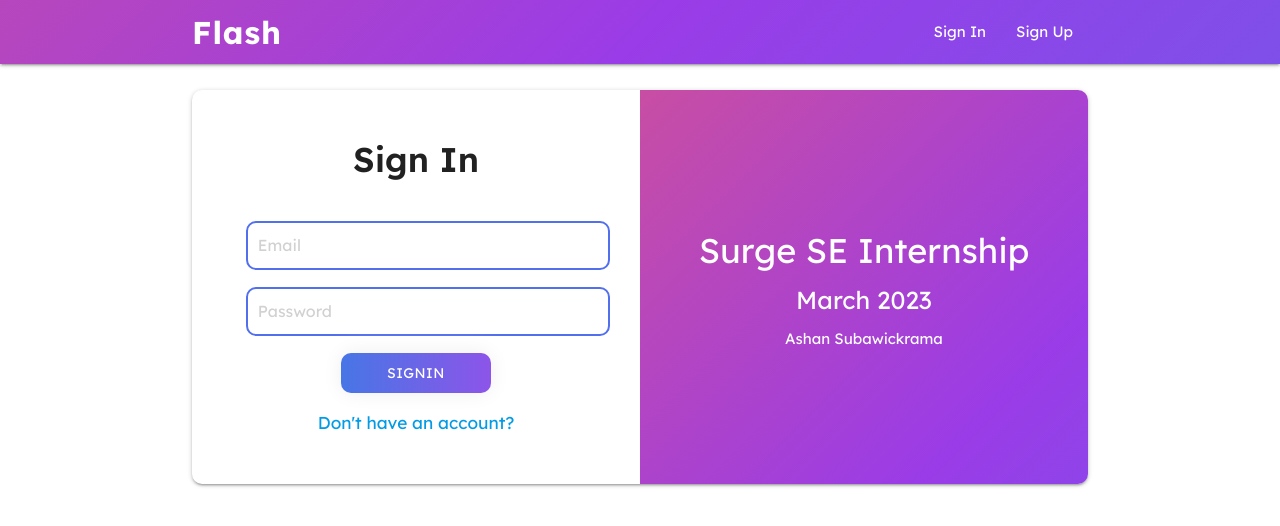
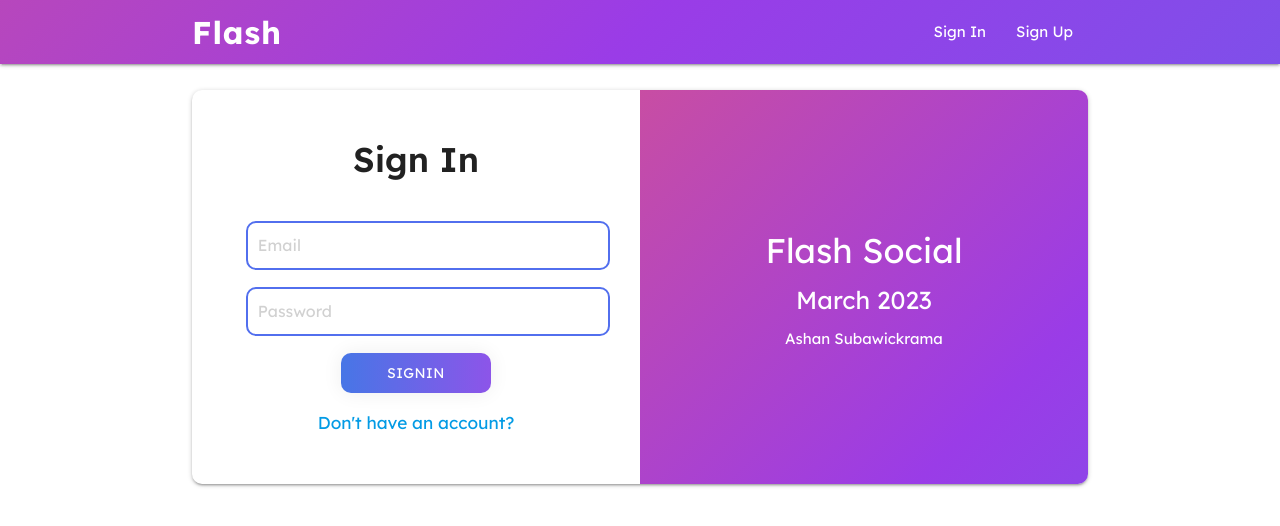
Before and after one commit to ashansube/social-app, a React (Create React App) app in the folder client/: page /signin in a window 1280 px wide. Shown: the top 526 px of the page. Built offline with nearby package versions, Linux system fonts and the light colour scheme.

Commit message:
Update SignIn.js

```diff
--- a/client/src/components/screens/SignIn.js
+++ b/client/src/components/screens/SignIn.js
@@ -81,7 +81,7 @@ const SignIn = () => {
             </div>
             <div className="col s6 logincard-right">
               <div className="logincard-right-text">
-                <h4>Surge SE Internship</h4>
+                <h4>Flash Social</h4>
                 <h5>March 2023</h5>
                 <p>Ashan Subawickrama</p>
               </div>
```
